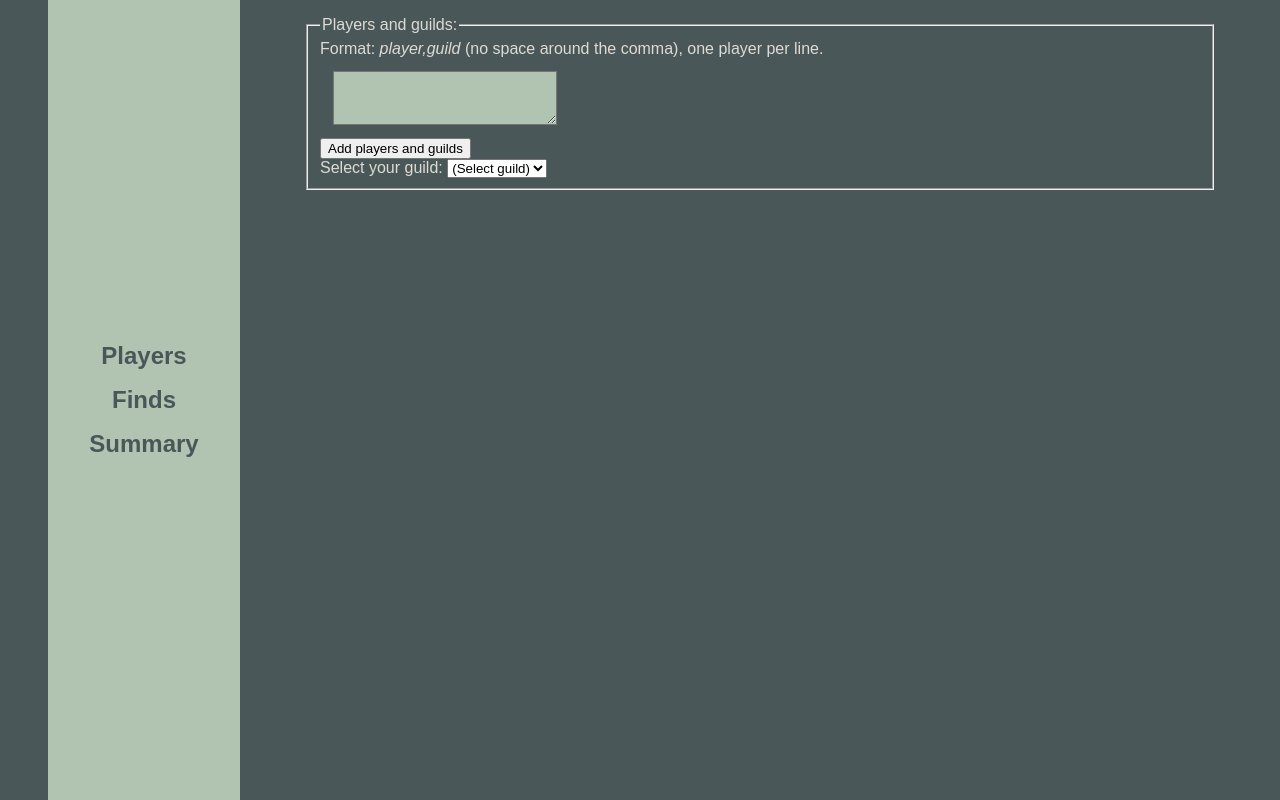
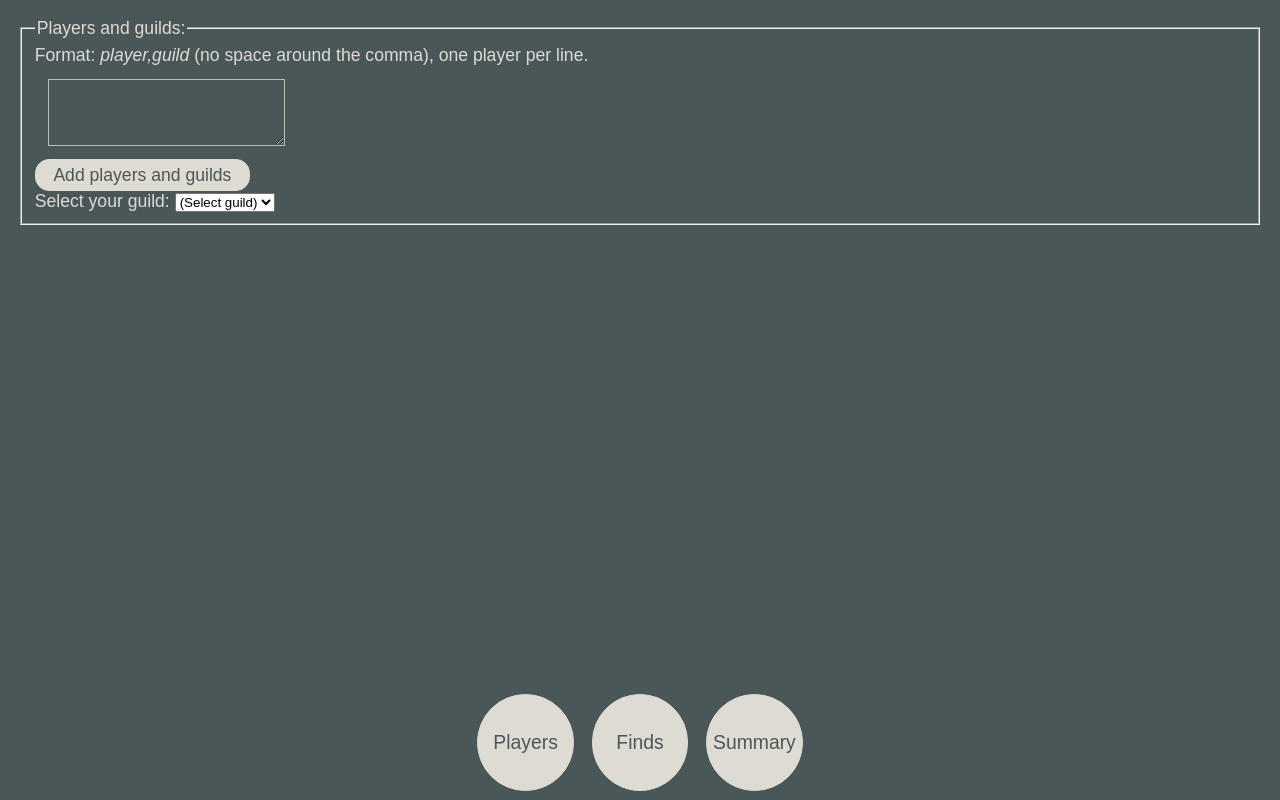
Before and after one commit to ctantri/rotq-finds, a plain HTML site: page index.html in a window 1280 px wide. Drawn offline with Linux system fonts and the light colour scheme.

Commit message:
Improve summary formatting.

```diff
--- a/index.html
+++ b/index.html
@@ -9,9 +9,9 @@
   </head>
   <body>
     <nav id="navbar">
-      <p id="nav-players">Players</p>
-      <p id="nav-finds">Finds</p>
-      <p id="nav-summary">Summary</p>
+      <button id="nav-players">Players</button>
+      <button id="nav-finds">Finds</button>
+      <button id="nav-summary">Summary</button>
     </nav>
     <main>
       <section id="Players-section">
--- a/script.js
+++ b/script.js
@@ -276,17 +276,19 @@ function populateGroups() {
 function generateSummary() {
   let summary = "";
 
-  populateGroups();
+  for (let group in groups) {
+    // Add newlines if not the first group
+    if (summary.length > 0)
+      summary += "\n\n";
 
-  for (let group in groups) {
     summary += `[${group}] `;
 
     for (let item of groups[group])
       if (Object.keys(finds[item]).length > 0)
-        summary += `${item} ${generateItemSummary(item)}; `;
+        summary += `${item.toUpperCase()} ${generateItemSummary(item)} • `;
 
-    // End each group with a period and newlines.
-    summary = summary.replace(/; $/, ".\n\n");
+    // End each group with a period.
+    summary = summary.replace(/ • $/, ".");
   }
 
   // Remove blue rose price of 0 from the summary.
@@ -320,3 +322,4 @@ btnSummarise.addEventListener("click", generateSummary);
 btnUndo.disabled = true;
 
 loadItems();
+populateGroups();
--- a/style.css
+++ b/style.css
@@ -3,7 +3,7 @@
 }
 
 :root {
-  font-size: 1rem;
+  font-size: 1.1rem;
   --color-primary: #4A5759;
   --color-secondary: #B0C4B1;
   --color-accent: #F4ACB7;
@@ -19,35 +19,13 @@ body {
   font-family: Arial, Helvetica, sans-serif;
 }
 
-#navbar {
-  position: fixed;
-  top: 0;
-  left: var(--offset);
-  width: var(--navbar-width);
-  height: 100%;
-  background-color: var(--color-secondary);
-  display: flex;
-  flex-direction: column;
-  justify-content: center;
-  gap: 1em;
-}
-
-#navbar > p {
-  width: 100%;
-  margin: 0;
-  padding: 0;
-  color: var(--color-primary);
-  font-size: 1.5em;
-  font-weight: bold;
-  text-align: center;
-  cursor: pointer;
-}
-
 main {
   position: absolute;
-  top:0;
-  left: calc(2 * var(--offset) + var(--navbar-width));
-  width: calc(100% - (3 * var(--offset) + var(--navbar-width)));
+  top: 0;
+  left: 0;
+  width: 100%;
+  /* left: calc(2 * var(--offset) + var(--navbar-width)); */
+  /* width: calc(100% - (3 * var(--offset) + var(--navbar-width))); */
 }
 
 section {
@@ -55,20 +33,55 @@ section {
 }
 
 textarea {
-  background-color: var(--color-secondary);
+  background-color: var(--color-primary);
+  color: var(--color-text);
+  border: solid 1px var(--color-secondary);
+  padding: 0.75em;
+}
+
+button {
+  background-color: var(--color-text);
   color: var(--color-primary);
+  border: solid 1px var(--color-text);
+  border-radius: 0.8em;
+  padding: 0.25em 1em;
+  font-size: 1em;
+}
+
+#navbar {
+  position: fixed;
+  top: calc(100vh - 6em);
+  left: 0;
+  width: 100%;
+  /* background-color: var(--color-secondary); */
+  display: flex;
+  flex-direction: row;
+  justify-content: center;
+  gap: 1em;
+}
+
+#navbar > button {
+  width: 5em;
+  height: 5em;
+  border-radius: 50%;
+  margin: 0;
+  padding: 0;
+  color: var(--color-primary);
+  font-size: 1.1em;
+  /* font-weight: bold; */
+  text-align: center;
+  cursor: pointer;
 }
 
 #players-textarea {
   display: block;
   margin: 1em;
-  padding: 0.25em;
 }
 
 #item-list {
-  columns: 2;
-  -webkit-columns: 2;
-  -moz-columns: 2;
+  columns: 3;
+  -webkit-columns: 3;
+  -moz-columns: 3;
 }
 
 li {
```
